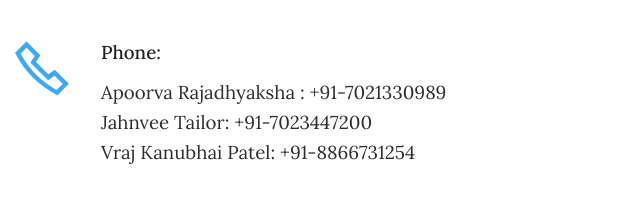
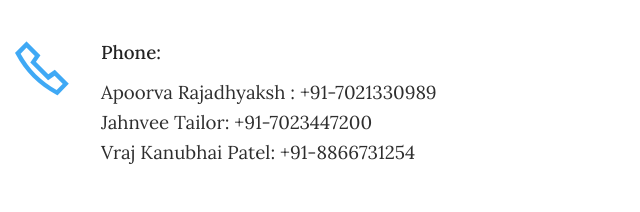
Before and after one commit to rakshakiitb/rakshakiitb.github.io, a plain HTML site: page Contact us.html in a window 1280 px wide. Shown: the part 242-454 px from the top of the page, 640-1280 px from the left. Drawn offline with Linux system fonts and the light colour scheme; files whose address does not match are found by name.

Commit message:
Update Contact us.html

```diff
--- a/Contact us.html
+++ b/Contact us.html
@@ -153,7 +153,7 @@ Team Rakshak is an IIT Bombay student initiative to develop a fleet of robust Un
                                 <h6 class="align-left mbr-fonts-style display-7">
                                     Phone:
                                 </h6>
-                                <p class="mbr-text align-left mbr-fonts-style display-7">Apoorva Rajadhyaksha : +91-7021330989<br>Jahnvee Tailor: +91-7023447200<br>Vraj Kanubhai Patel: +91-8866731254</p>
+                                <p class="mbr-text align-left mbr-fonts-style display-7">Apoorva Rajadhyaksh : +91-7021330989<br>Jahnvee Tailor: +91-7023447200<br>Vraj Kanubhai Patel: +91-8866731254</p>
                             </div>
                         </div>
                     </div>
```
